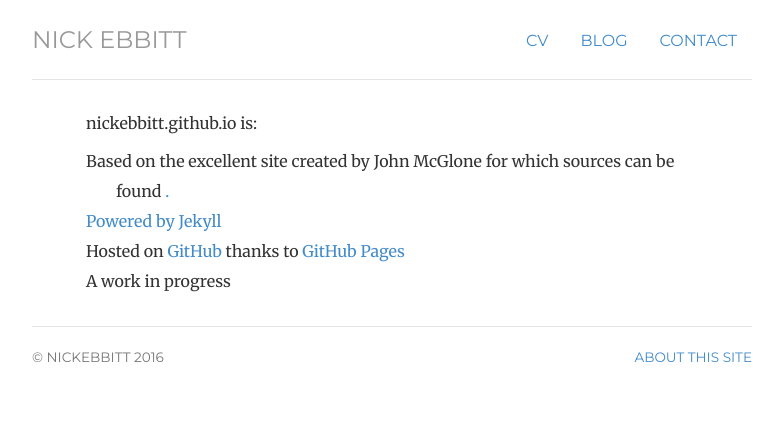
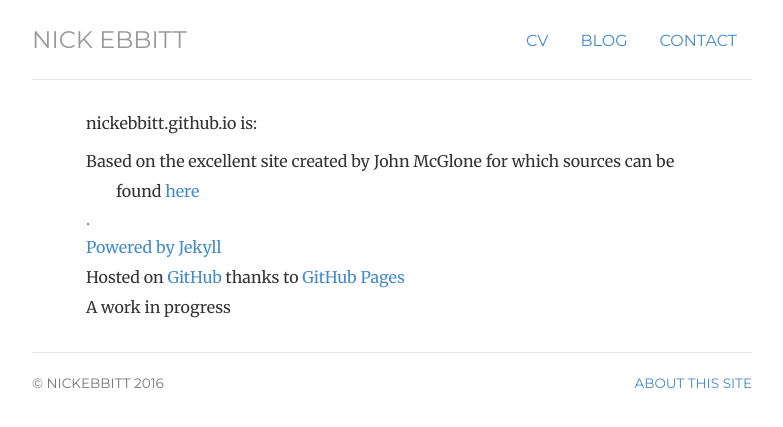
Before and after one commit to nickebbitt/nickebbitt.github.io, a Jekyll site: the page built from about/index.html, in a window 1280 px wide. Shown: the top 427 px of the page, without its empty margins (248-1031 px from the left). Built offline with Jekyll 4.4.1, drawn with Linux system fonts in a browser that asks for light colours.

Commit message:
Fix link to jmcglone's github repo

```diff
--- a/about/index.html
+++ b/about/index.html
@@ -9,7 +9,7 @@
     <p>nickebbitt.github.io is:</p>
 
       <ul class="list-unstyled">
-        <li>Based on the excellent site created by John McGlone for which sources can be found <a href="http://github.com/jmcglone/jmcglone.github.io" title="here">.</li>
+        <li>Based on the excellent site created by John McGlone for which sources can be found <a href="http://github.com/jmcglone/jmcglone.github.io" title="jcglone.github.io">here</li>.
         <li>Powered by <a href="http://jekyllrb.com/" title="Jekyll">Jekyll</a></li>
         <li>Hosted on <a href="http://github.com/nickebbitt/nickebbitt.github.io" title="This site hosted on GitHub">GitHub</a> thanks to <a href="http://pages.github.com/" title="GitHub Pages">GitHub Pages</a></li>
         <li>A work in progress</li>
```
